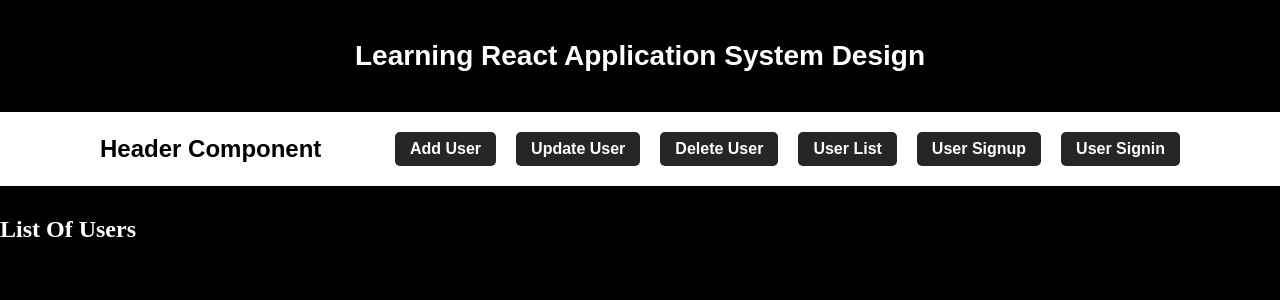
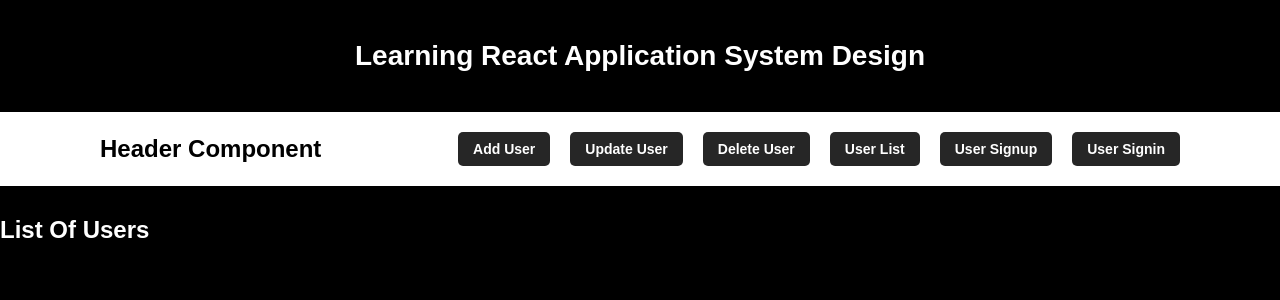
Before and after one commit to SudiptoRahaOfficial/Learning-React-System-Design, a React (Vite) app: page /user-list in a window 1280 px wide. Shown: the top 300 px of the page. Built offline with nearby package versions, Linux system fonts and the light colour scheme.

Commit message:
Lazy Loading With Routing

```diff
--- a/src/main.css
+++ b/src/main.css
@@ -4,6 +4,7 @@ body {
 	margin: 0;
 	padding: 0;
 	box-sizing: border-box;
+	font-family: Arial, Helvetica, sans-serif;
 }
 
 .header {
@@ -19,7 +20,6 @@ body {
 .header > h2 > .header-logo {
 	color: #000;
 	text-decoration: none;
-	font-family: Arial, Helvetica, sans-serif;
 }
 
 .header > ul {
@@ -44,7 +44,6 @@ body {
 .header > ul > li > .nav-link {
 	color: #fff;
 	text-decoration: none;
-	font-family: Arial, Helvetica, sans-serif;
-	font-size: 16px;
+	font-size: 14px;
 	font-weight: 600;
 }
--- a/src/main.jsx
+++ b/src/main.jsx
@@ -1,6 +1,6 @@
 import { StrictMode } from 'react'
 import { createRoot } from 'react-dom/client'
-import { BrowserRouter } from 'react-router'
+import { BrowserRouter, Routes, Route } from 'react-router'
 
 import App from './App.jsx'
 import './main.css'
@@ -8,7 +8,9 @@ import './main.css'
 createRoot(document.getElementById('root')).render(
 	<StrictMode>
 		<BrowserRouter>
-			<App />
+			<Routes>
+				<Route path='/*' element={<App />} />
+			</Routes>
 		</BrowserRouter>
 	</StrictMode>,
 )
--- a/src/routes/User.routes.jsx
+++ b/src/routes/User.routes.jsx
@@ -1,7 +1,10 @@
+import { lazy } from 'react'
+
 import UserAdd from '../pages/user/UserAdd'
 import UserUpdate from '../pages/user/UserUpdate'
 import UserDelete from '../pages/user/UserDelete'
-import UserList from '../pages/user/UserList'
+// import UserList from '../pages/user/UserList'
+const UserList = lazy(() => import('../pages/user/UserList'))
 
 const UserRoutes = [
 	{ path: 'user-add', element: <UserAdd /> },
```
